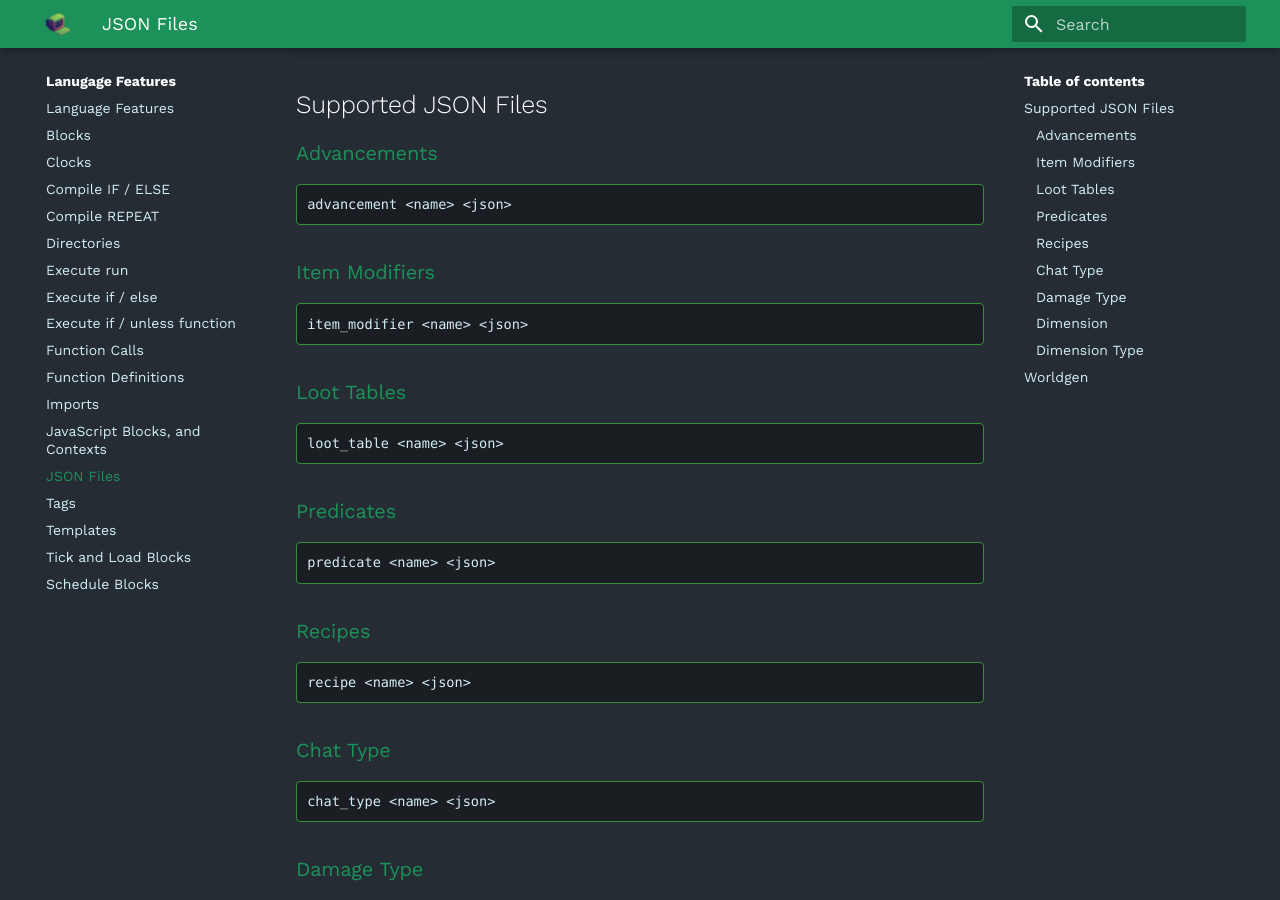
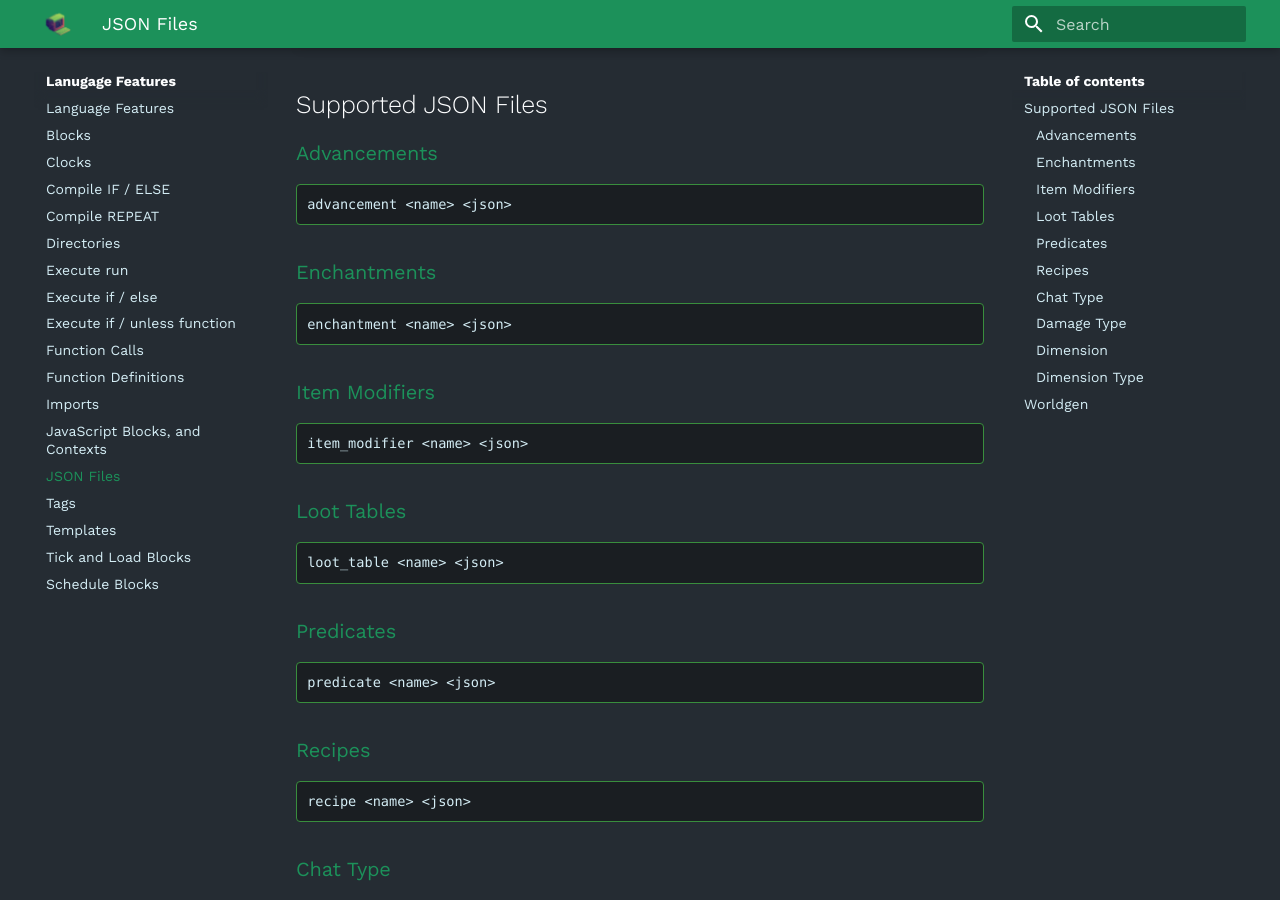
Before and after one commit to mc-build/mc-build.github.io, an MkDocs documentation site: the page built from docs/language-features/json-files.md, in a window 1280 px wide and 900 px high, scrolled down 447 px. Built offline with MkDocs 1.6.1 and Material for MkDocs 9.7.7, drawn with Linux system fonts in a browser that asks for light colours; some web fonts are replaced.

Commit message:
➕ Enchantment JSON files

````diff
--- a/docs/language-features/json-files.md
+++ b/docs/language-features/json-files.md
@@ -14,6 +14,10 @@ MC-Build includes placeholder syntaxe for raw JSON Files.
 ### [Advancements](https://minecraft.fandom.com/wiki/Advancement/JSON_format)
 ```
 advancement <name> <json>
+```
+### [Enchantments](https://minecraft.fandom.com/wiki/Enchantment/JSON_format)
+```
+enchantment <name> <json>
 ```
 ### [Item Modifiers](https://minecraft.fandom.com/wiki/Item_modifier)
 ```
````
